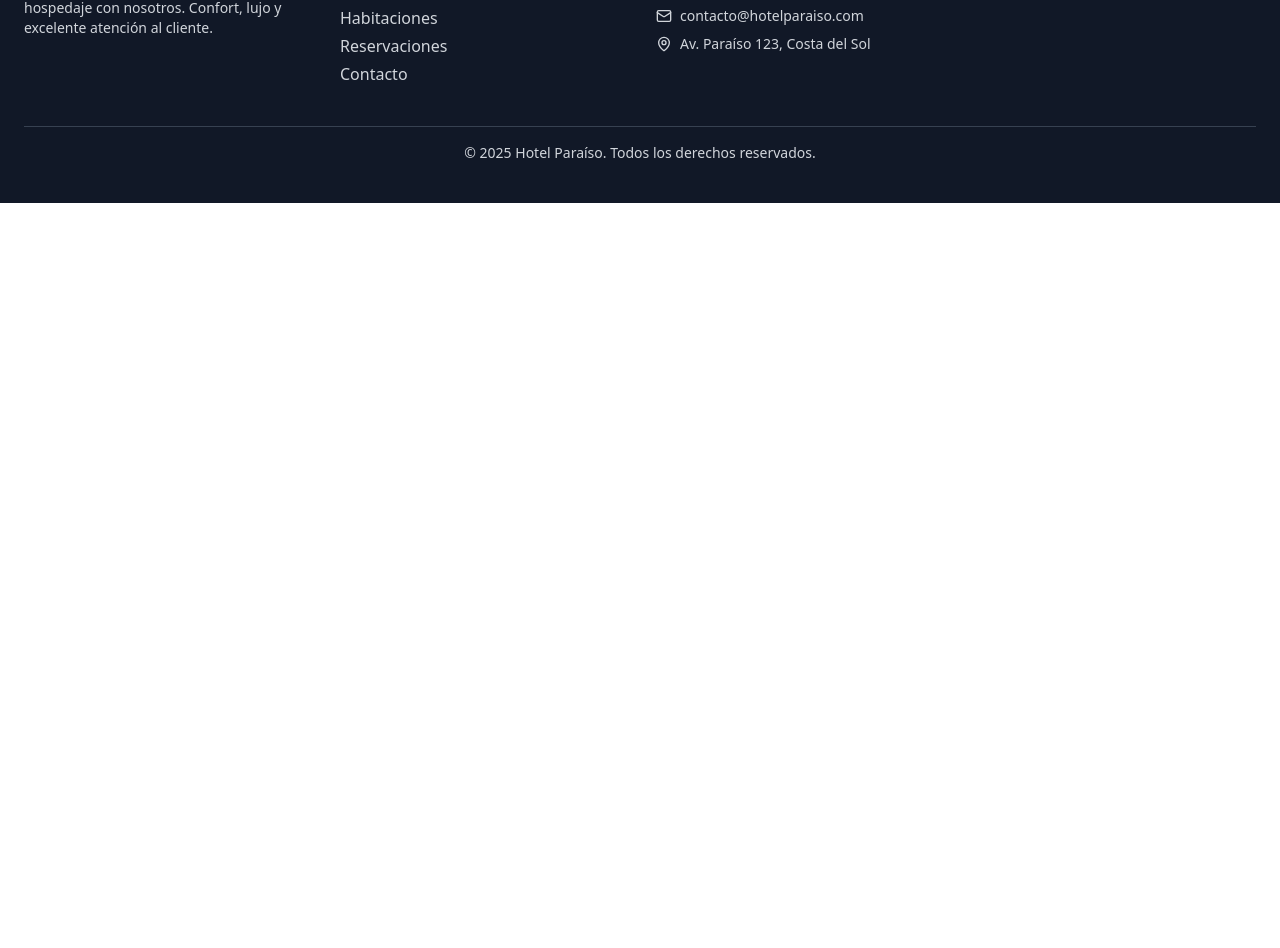
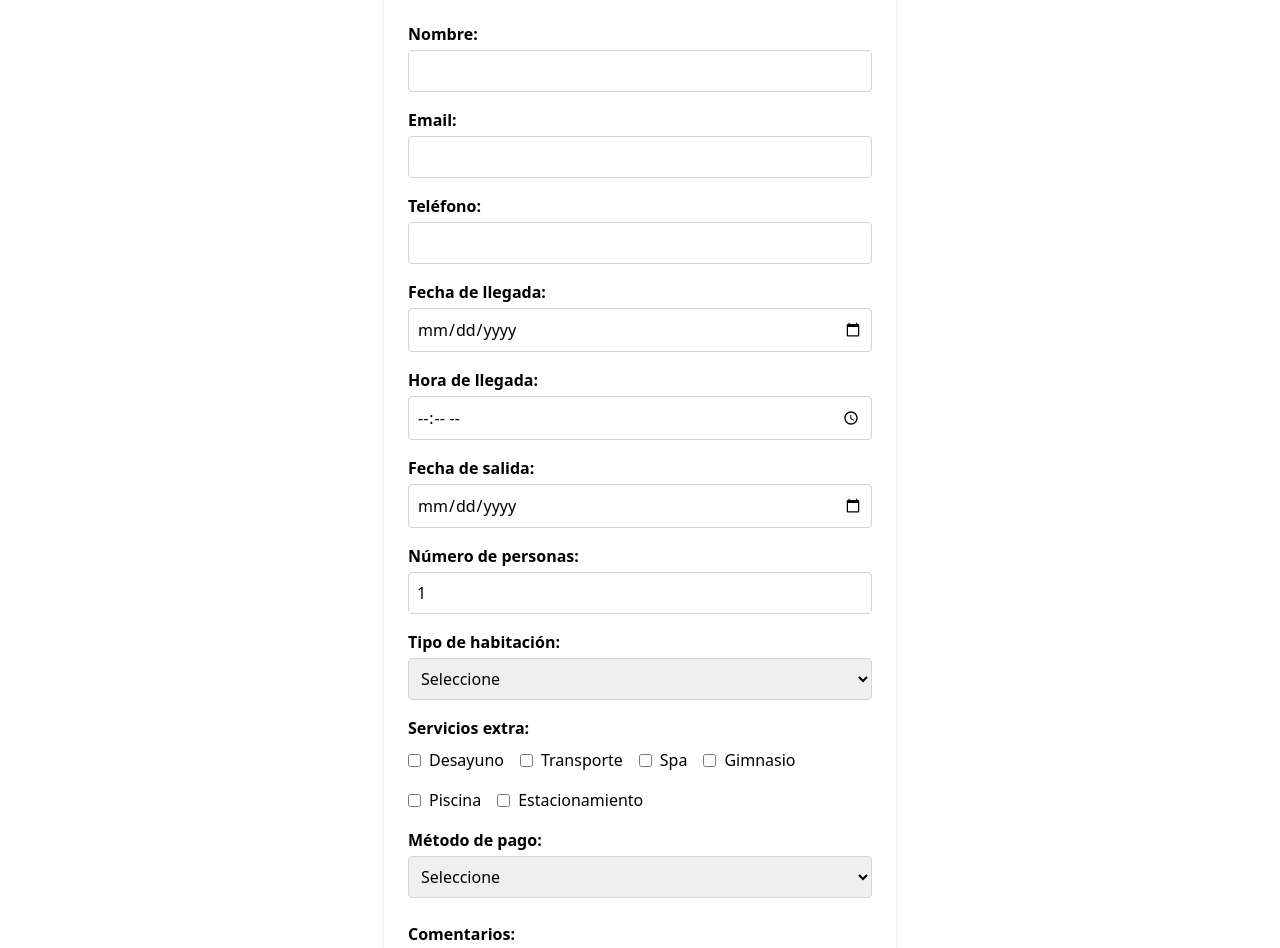
Before and after one commit to Perezcortes/Sistema-de-gestion-hotelera, a React (Create React App) app in the folder frontend/: page /reserva in a window 1280 px wide. Shown: the part 214-1162 px from the top of the page. Before the commit the page ends 800 px from the top, so only its background shows below. Built offline with nearby package versions, Linux system fonts and the light colour scheme.

Commit message:
Vista para reserva

```diff
--- a/frontend/src/App.tsx
+++ b/frontend/src/App.tsx
@@ -3,6 +3,7 @@ import { BrowserRouter as Router, Routes, Route, useLocation } from 'react-route
 import Home from './pages/HomePage';
 import LoginPage from './pages/LoginPage';
 import RegisterPage from './pages/RegisterPage';
+import ReservaPage from './pages/ReservaPage';
 import Navbar from './components/Navbar';
 import Footer from './components/Footer';
 
@@ -17,6 +18,7 @@ function AppContent() {
         <Route path="/" element={<Home />} />
         <Route path="/login" element={<LoginPage />} />
         <Route path="/register" element={<RegisterPage />} />
+        <Route path="/reserva" element={<ReservaPage />} />
       </Routes>
       {!hideLayout && <Footer />}
     </>
--- a/frontend/src/components/Navbar.tsx
+++ b/frontend/src/components/Navbar.tsx
@@ -61,7 +61,7 @@ const Navbar: React.FC = () => {
               )
             )}
             <Link
-              to="/reservar"
+              to="/reserva"
               className="bg-blue-600 hover:bg-blue-700 text-white px-5 py-2 rounded-full shadow-md transition"
             >
               Reservar Ahora
@@ -95,7 +95,7 @@ const Navbar: React.FC = () => {
             )
           )}
           <Link
-            to="/reservar"
+            to="/reserva"
             className="block bg-blue-600 text-white text-center py-3 rounded-full hover:bg-blue-700 transition"
           >
             Reservar Ahora
--- a/frontend/src/pages/HomePage.tsx
+++ b/frontend/src/pages/HomePage.tsx
@@ -1,12 +1,17 @@
-import React from 'react';
+import React, { useState } from 'react';
+import { useNavigate } from 'react-router-dom';
 import '../styles/HomePage.css';
 import hero from '../assets/hero.avif';
+import ReservaPage from './ReservaPage'; // importar el componente del formulario
 
 const Home = () => {
+  const [mostrarFormulario, setMostrarFormulario] = useState(false);
+  const navigate = useNavigate();
+
   return (
     <div className="w-full min-h-screen bg-white text-gray-800 font-sans">
       {/* Hero */}
-      <section className="relative pt-16"> {/* pt-16 para compensar el alto del navbar */}
+      <section className="relative pt-16">
         <img
           src={hero}
           alt="Hotel"
@@ -15,11 +20,21 @@ const Home = () => {
         <div className="absolute top-0 left-0 w-full h-full flex flex-col justify-center items-center text-white px-4 text-center">
           <h1 className="text-4xl md:text-6xl font-bold drop-shadow-lg">Bienvenido a Hotel Paraíso</h1>
           <p className="mt-4 text-lg md:text-2xl drop-shadow">Donde el lujo y la comodidad se encuentran</p>
-          <button className="mt-6 px-6 py-3 bg-blue-500 hover:bg-blue-600 rounded-md text-white font-semibold shadow">
+          <button
+            onClick={() => navigate('/reserva')} // 👈 Redirige a la ruta
+            className="mt-6 px-6 py-3 bg-blue-500 hover:bg-blue-600 rounded-md text-white font-semibold shadow"
+          >
             Reservar ahora
           </button>
         </div>
       </section>
+
+      {/* Mostrar el formulario si el usuario hizo clic */}
+      {mostrarFormulario && (
+        <div className="px-6 py-10">
+          <ReservaPage />
+        </div>
+      )}
 
       {/* Sección de servicios */}
       <section className="py-16 px-6 md:px-20 bg-gray-100">
--- /dev/null
+++ b/frontend/src/pages/ReservaPage.tsx
@@ -0,0 +1,211 @@
+import React, { useState } from 'react';
+
+type FormData = {
+  nombre: string;
+  email: string;
+  telefono: string;
+  fechaLlegada: string;
+  horaLlegada: string;
+  fechaSalida: string;
+  numeroPersonas: string;
+  tipoHabitacion: string;
+  serviciosExtra: string[];
+  metodoPago: string;
+  comentarios: string;
+};
+
+const ReservaPage: React.FC = () => {
+  const [form, setForm] = useState<FormData>({
+    nombre: '',
+    email: '',
+    telefono: '',
+    fechaLlegada: '',
+    horaLlegada: '',
+    fechaSalida: '',
+    numeroPersonas: '1',
+    tipoHabitacion: '',
+    serviciosExtra: [],
+    metodoPago: '',
+    comentarios: '',
+  });
+
+  const handleChange = (
+    e: React.ChangeEvent<HTMLInputElement | HTMLTextAreaElement | HTMLSelectElement>
+  ) => {
+    const { name, value, type } = e.target;
+    const checked = type === 'checkbox' ? (e.target as HTMLInputElement).checked : undefined;
+
+    if (type === 'checkbox' && name === 'serviciosExtra') {
+      setForm((prev) => ({
+        ...prev,
+        serviciosExtra: checked
+          ? [...prev.serviciosExtra, value]
+          : prev.serviciosExtra.filter((serv) => serv !== value),
+      }));
+    } else {
+      setForm((prev) => ({
+        ...prev,
+        [name]: value,
+      }));
+    }
+  };
+
+  const handleSubmit = (e: React.FormEvent<HTMLFormElement>) => {
+    e.preventDefault();
+    console.log('Reserva enviada:', form);
+    alert('¡Reserva enviada con éxito!');
+  };
+
+  return (
+    <div className="max-w-lg mx-auto p-6 bg-white rounded-lg shadow-md mt-10 font-sans">
+      <h1 className="text-2xl font-bold mb-6 text-center">Formulario de Reserva</h1>
+      <form onSubmit={handleSubmit}>
+
+        <label htmlFor="nombre" className="block font-semibold mb-1">Nombre:</label>
+        <input
+          id="nombre"
+          name="nombre"
+          type="text"
+          value={form.nombre}
+          onChange={handleChange}
+          required
+          className="w-full p-2 mb-4 border border-gray-300 rounded focus:outline-none focus:ring-2 focus:ring-blue-500"
+        />
+
+        <label htmlFor="email" className="block font-semibold mb-1">Email:</label>
+        <input
+          id="email"
+          name="email"
+          type="email"
+          value={form.email}
+          onChange={handleChange}
+          required
+          className="w-full p-2 mb-4 border border-gray-300 rounded focus:outline-none focus:ring-2 focus:ring-blue-500"
+        />
+
+        <label htmlFor="telefono" className="block font-semibold mb-1">Teléfono:</label>
+        <input
+          id="telefono"
+          name="telefono"
+          type="tel"
+          value={form.telefono}
+          onChange={handleChange}
+          required
+          className="w-full p-2 mb-4 border border-gray-300 rounded focus:outline-none focus:ring-2 focus:ring-blue-500"
+        />
+
+        <label htmlFor="fechaLlegada" className="block font-semibold mb-1">Fecha de llegada:</label>
+        <input
+          id="fechaLlegada"
+          name="fechaLlegada"
+          type="date"
+          value={form.fechaLlegada}
+          onChange={handleChange}
+          required
+          className="w-full p-2 mb-4 border border-gray-300 rounded focus:outline-none focus:ring-2 focus:ring-blue-500"
+        />
+
+        <label htmlFor="horaLlegada" className="block font-semibold mb-1">Hora de llegada:</label>
+        <input
+          id="horaLlegada"
+          name="horaLlegada"
+          type="time"
+          value={form.horaLlegada}
+          onChange={handleChange}
+          className="w-full p-2 mb-4 border border-gray-300 rounded focus:outline-none focus:ring-2 focus:ring-blue-500"
+        />
+
+        <label htmlFor="fechaSalida" className="block font-semibold mb-1">Fecha de salida:</label>
+        <input
+          id="fechaSalida"
+          name="fechaSalida"
+          type="date"
+          value={form.fechaSalida}
+          onChange={handleChange}
+          required
+          className="w-full p-2 mb-4 border border-gray-300 rounded focus:outline-none focus:ring-2 focus:ring-blue-500"
+        />
+
+        <label htmlFor="numeroPersonas" className="block font-semibold mb-1">Número de personas:</label>
+        <input
+          id="numeroPersonas"
+          name="numeroPersonas"
+          type="number"
+          min="1"
+          value={form.numeroPersonas}
+          onChange={handleChange}
+          required
+          className="w-full p-2 mb-4 border border-gray-300 rounded focus:outline-none focus:ring-2 focus:ring-blue-500"
+        />
+
+        <label htmlFor="tipoHabitacion" className="block font-semibold mb-1">Tipo de habitación:</label>
+        <select
+          id="tipoHabitacion"
+          name="tipoHabitacion"
+          value={form.tipoHabitacion}
+          onChange={handleChange}
+          required
+          className="w-full p-2 mb-4 border border-gray-300 rounded focus:outline-none focus:ring-2 focus:ring-blue-500"
+        >
+          <option value="">Seleccione</option>
+          <option value="individual">Individual</option>
+          <option value="doble">Doble</option>
+          <option value="suite">Suite</option>
+        </select>
+
+        <fieldset className="mb-4">
+          <legend className="font-semibold mb-2">Servicios extra:</legend>
+          <div className="flex flex-wrap gap-4">
+            {['Desayuno', 'Transporte', 'Spa', 'Gimnasio', 'Piscina', 'Estacionamiento'].map((serv) => (
+              <label key={serv} className="inline-flex items-center space-x-2">
+                <input
+                  type="checkbox"
+                  name="serviciosExtra"
+                  value={serv}
+                  checked={form.serviciosExtra.includes(serv)}
+                  onChange={handleChange}
+                  className="form-checkbox text-blue-600"
+                />
+                <span>{serv}</span>
+              </label>
+            ))}
+          </div>
+        </fieldset>
+
+        <label htmlFor="metodoPago" className="block font-semibold mb-1">Método de pago:</label>
+        <select
+          id="metodoPago"
+          name="metodoPago"
+          value={form.metodoPago}
+          onChange={handleChange}
+          required
+          className="w-full p-2 mb-6 border border-gray-300 rounded focus:outline-none focus:ring-2 focus:ring-blue-500"
+        >
+          <option value="">Seleccione</option>
+          <option value="tarjeta">Tarjeta de crédito</option>
+          <option value="paypal">PayPal</option>
+          <option value="transferencia">Transferencia bancaria</option>
+        </select>
+
+        <label htmlFor="comentarios" className="block font-semibold mb-1">Comentarios:</label>
+        <textarea
+          id="comentarios"
+          name="comentarios"
+          value={form.comentarios}
+          onChange={handleChange}
+          rows={4}
+          className="w-full p-2 mb-6 border border-gray-300 rounded focus:outline-none focus:ring-2 focus:ring-blue-500"
+        />
+
+        <button
+          type="submit"
+          className="w-full bg-blue-600 text-white font-bold py-3 rounded hover:bg-blue-700 transition-colors"
+        >
+          Enviar reserva
+        </button>
+      </form>
+    </div>
+  );
+};
+
+export default ReservaPage;
```
